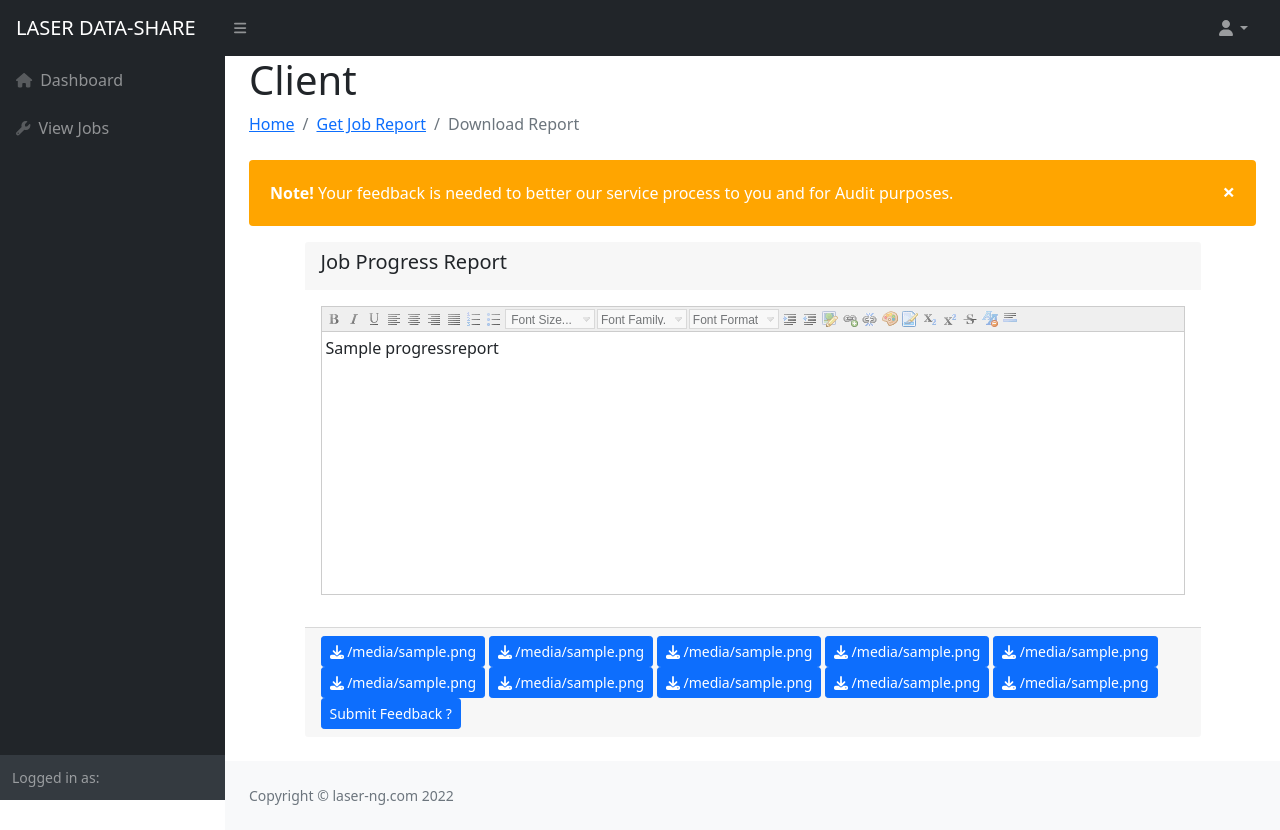
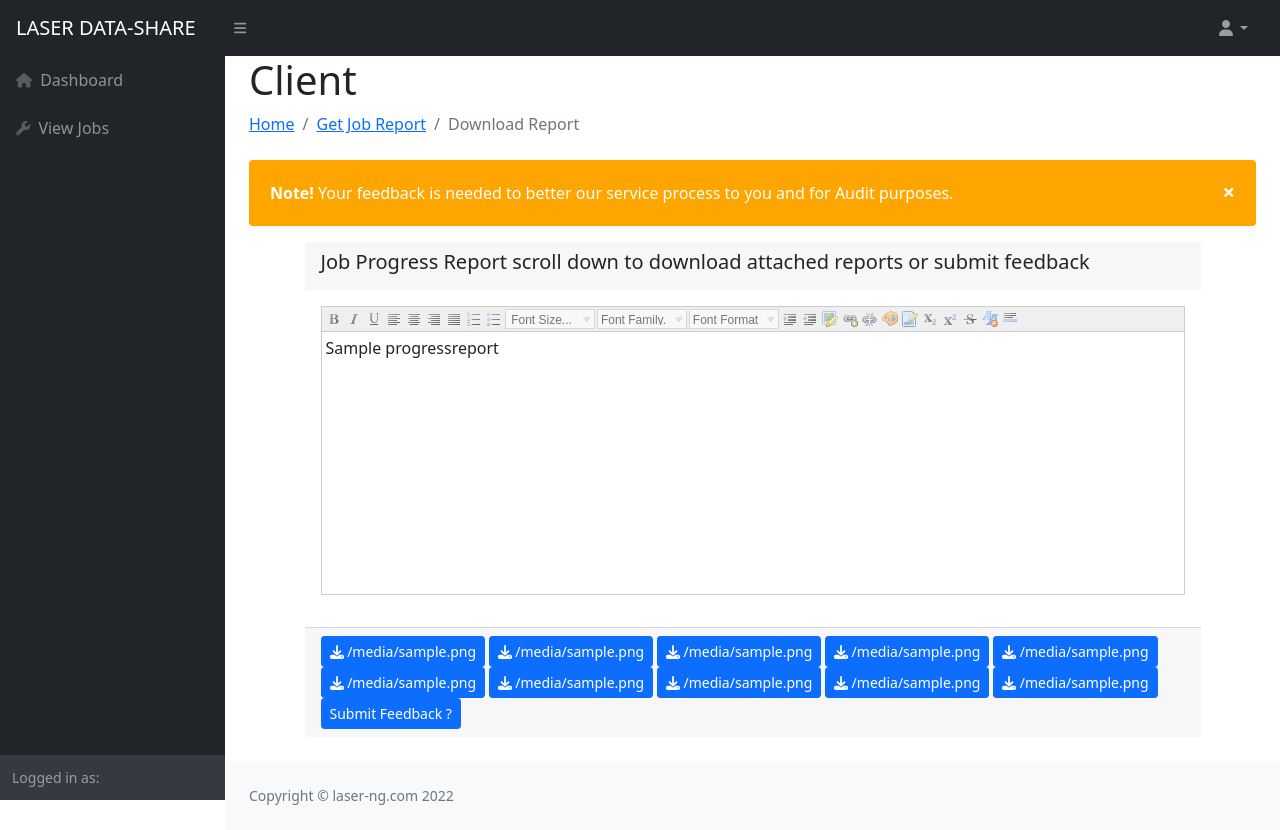
Before and after one commit to evansbestmann/clientside_on_railway, a Django app: template client/templates/client_templates/downloadjob.html in a window 1280 px wide. Run offline with Django 3.2, Linux system fonts and the light colour scheme; the template is opened without the code that fills it: most values are stand-ins (such as "Sample title", 1, 10 or a date in 2020); some libraries are stand-ins or nearby versions.

Commit message:
“makingbetter015”

```diff
--- a/client/adminviews.py
+++ b/client/adminviews.py
@@ -520,7 +520,7 @@ def addjob_save(request):
             return HttpResponseRedirect(reverse("managejob"))
         except:
             messages.error(request, "Job add Failed, Make sure to all fields")
-        return HttpResponseRedirect(reverse("managejob"))
+        return HttpResponseRedirect(reverse("addjob"))
 
 def managejob(request):
     Active = Dataset.objects.filter(completed="Active").order_by("-id")
--- a/client/templates/client_templates/downloadjob.html
+++ b/client/templates/client_templates/downloadjob.html
@@ -41,7 +41,7 @@
                                     <div class="card-header">
                                        <div>
                                         {% if jobs.progressreport %}
-                                            <h5>Job Progress Report</h5>
+                                            <h5>Job Progress Report scroll down to download attached reports or submit feedback</h5>
                                         {% else %}
                                             <h5>Staff on the Vinci RFP Cell</h5>
                                         {% endif %}
```
